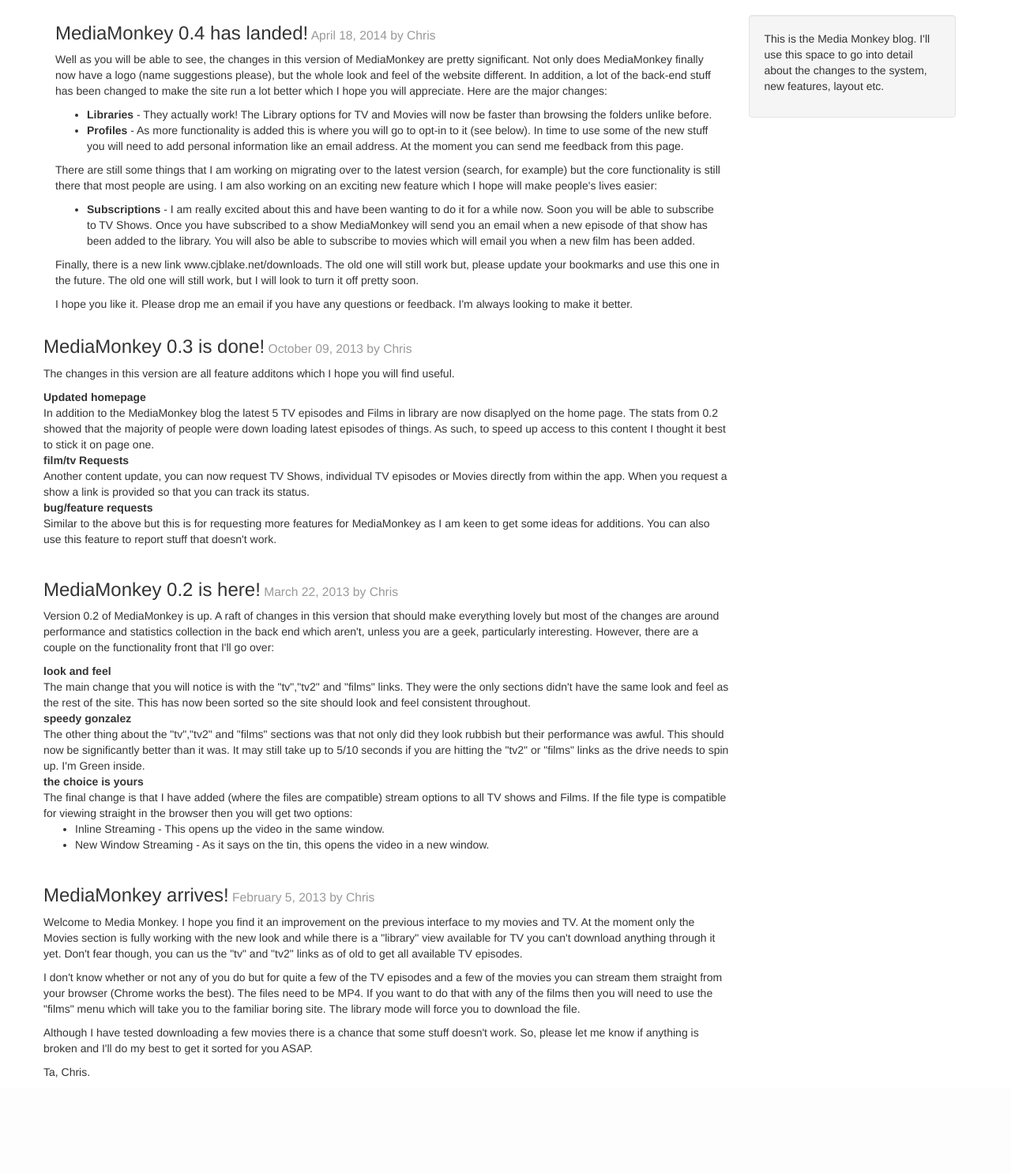
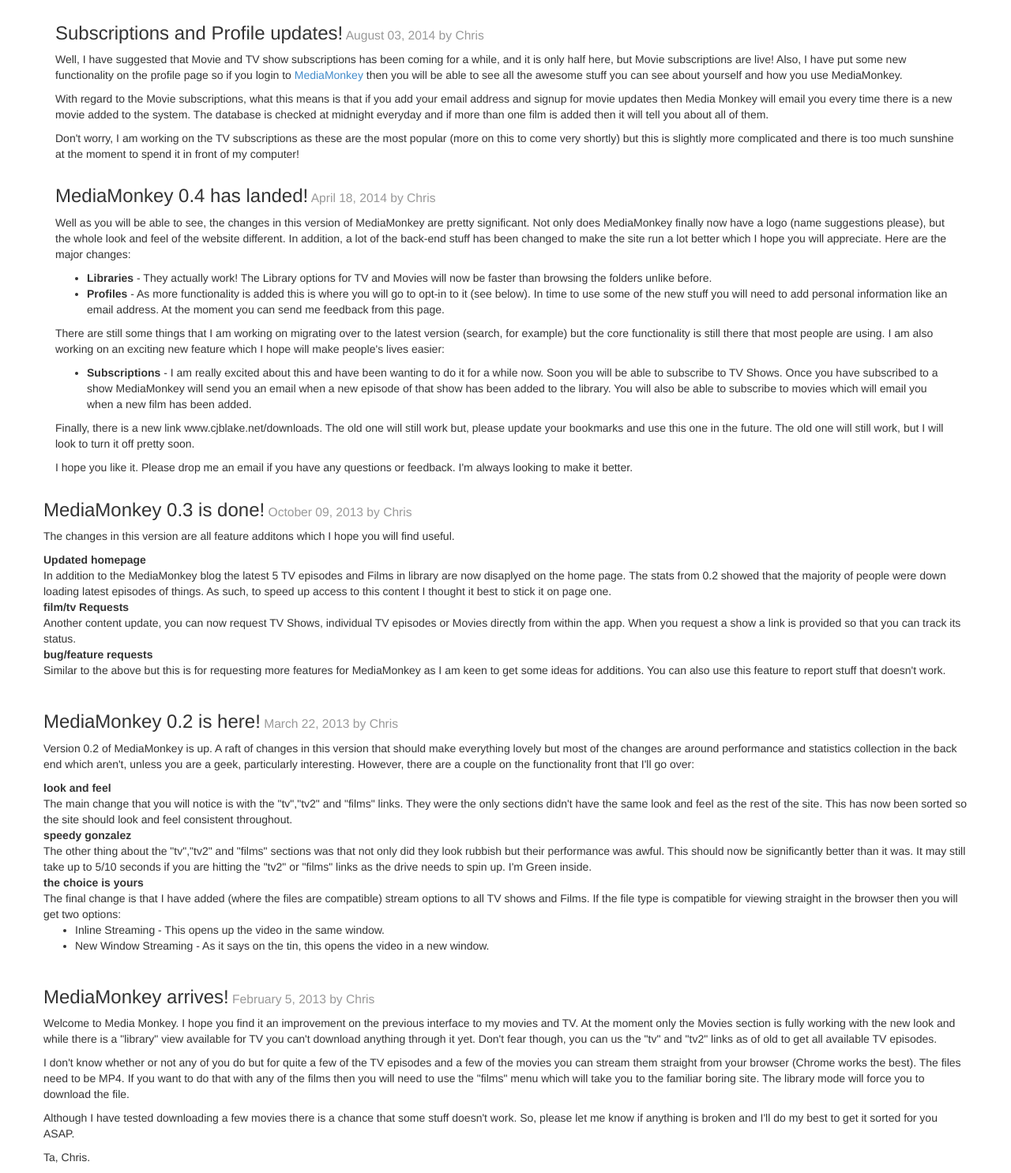
Before and after one commit to cj13579/mediamonkey, a PHP site: page /blog.php in a window 1280 px wide. Shown: the part 51-1537 px from the top of the page at 79% size. Before the commit the page ends 1416 px from the top, so only its background shows below. Run offline with PHP 8.4, Linux system fonts and the light colour scheme; the visitor is signed in with stand-in values (Sample User, id 1); a stand-in replaces the project's code that opens the database connection; some libraries are stand-ins or nearby versions.

Commit message:
New blog post

```diff
--- a/blog.php
+++ b/blog.php
@@ -78,8 +78,19 @@ if(!isset($_SESSION["user"]))
       	<p>
       	</div>
       	<div class="row">
-
-      	<div class="col-md-9" id="monkey04">
+      	<!-- <div class="col-md-12" id="whatever">
+      	<h3>Post Title!<small> April 18, 2014 by Chris</small></h3>
+      	Dont remove the below <p>
+      	<p>
+      	</div> -->
+      	<div class="col-md-12" id="moviesubs">
+      	<h3>Subscriptions and Profile updates!<small> August 03, 2014 by Chris</small></h3>
+      	<p>Well, I have suggested that Movie and TV show subscriptions has been coming for a while, and it is only half here, but Movie subscriptions are live! Also, I have put some new functionality on the profile page so if you login to <a href="http://www.cjblake.net/downloads">MediaMonkey</a> then you will be able to see all the awesome stuff you can see about yourself and how you use MediaMonkey.</p>
+      	<p>With regard to the Movie subscriptions, what this means is that if you add your email address and signup for movie updates then Media Monkey will email you every time there is a new movie added to the system. The database is checked at midnight everyday and if more than one film is added then it will tell you about all of them.</p>
+      	<p>Don't worry, I am working on the TV subscriptions as these are the most popular (more on this to come very shortly) but this is slightly more complicated and there is too much sunshine at the moment to spend it in front of my computer!</p>
+      	<p>
+      	</div>
+      	<div class="col-md-12" id="monkey04">
       	<h3>MediaMonkey 0.4 has landed!<small> April 18, 2014 by Chris</small></h3>
 <p>Well as you will be able to see, the changes in this version of MediaMonkey are pretty significant. Not only does MediaMonkey finally now have a logo (name suggestions please), but the whole look and feel of the website different. In addition, a lot of the back-end stuff has been changed to make the site run a lot better which I hope you will appreciate. Here are the major changes:</p>
 
@@ -105,17 +116,8 @@ if(!isset($_SESSION["user"]))
   <dd>...</dd>
 </dl> -->
 		</div>
-		<div class="col-md-3">
-		<p>
-
-			<div class="well">
-				<p>This is the Media Monkey blog. I'll use this space to go into detail about the changes to the system, new features, layout etc.</p>
-			</div>
-		</p>
-		</div>
-
-      	<div class="row"><div class="col-md-9"></div></div>
-      	<div class="row" id="monkey03"><div class="col-md-9"><h3>MediaMonkey 0.3 is done!<small> October 09, 2013 by Chris</small></h3>
+      	<div class="row"><div class="col-md-12"></div></div>
+      	<div class="row" id="monkey03"><div class="col-md-12"><h3>MediaMonkey 0.3 is done!<small> October 09, 2013 by Chris</small></h3>
 <p>The changes in this version are all feature additons which I hope you will find useful.</p>
 <dl>
   <dt>Updated homepage</dt>
@@ -130,8 +132,8 @@ if(!isset($_SESSION["user"]))
 </div>
 
 
-      	<div class="row"><div class="col-md-9"></div></div>
-      	<div class="row" id="monkey02"><div class="col-md-9"><h3>MediaMonkey 0.2 is here!<small> March 22, 2013 by Chris</small></h3>
+      	<div class="row"><div class="col-md-12"></div></div>
+      	<div class="row" id="monkey02"><div class="col-md-12"><h3>MediaMonkey 0.2 is here!<small> March 22, 2013 by Chris</small></h3>
 <p>Version 0.2 of MediaMonkey is up. A raft of changes in this version that should make everything lovely but most of the changes are around performance and statistics collection in the back end which aren't, unless you are a geek, particularly interesting. However, there are a couple on the functionality front that I'll go over:</p>
 <dl>
   <dt>look and feel</dt>
@@ -147,17 +149,15 @@ if(!isset($_SESSION["user"]))
   </dd>
 </dl>
 </div>
-<div class="col-md-3"></div>
 </div>
-      	<div class="row"><div class="col-md-9"></div><div class="col-md-3"></div></div>
-      	<div class="row" id="monkey"><div class="col-md-9"><h3>MediaMonkey arrives!<small> February 5, 2013 by Chris</small></h3>
+      	<div class="row"><div class="col-md-12"></div><div class="col-md-3"></div></div>
+      	<div class="row" id="monkey"><div class="col-md-12"><h3>MediaMonkey arrives!<small> February 5, 2013 by Chris</small></h3>
 <p>Welcome to Media Monkey. I hope you find it an improvement on the previous interface to my movies and TV. At the moment only the Movies section is fully working with the new look and while there is a "library" view available for TV you can't download anything through it yet. Don't fear though, you can us the "tv" and "tv2" links as of old to get all available TV episodes.</p>
 
 			<p>I don't know whether or not any of you do but for quite a few of the TV episodes and a few of the movies you can stream them straight from your browser (Chrome works the best). The files need to be MP4. If you want to do that with any of the films then you will need to use the "films" menu which will take you to the familiar boring site. The library mode will force you to download the file.</p>
 
 			<p>Although I have tested downloading a few movies there is a chance that some stuff doesn't work. So, please let me know if anything is broken and I'll do my best to get it sorted for you ASAP.</p>
 			<p> Ta, Chris.</p>
-		<div class="col-md-3"></div>
 	</div></div>
 
     </div>
```
